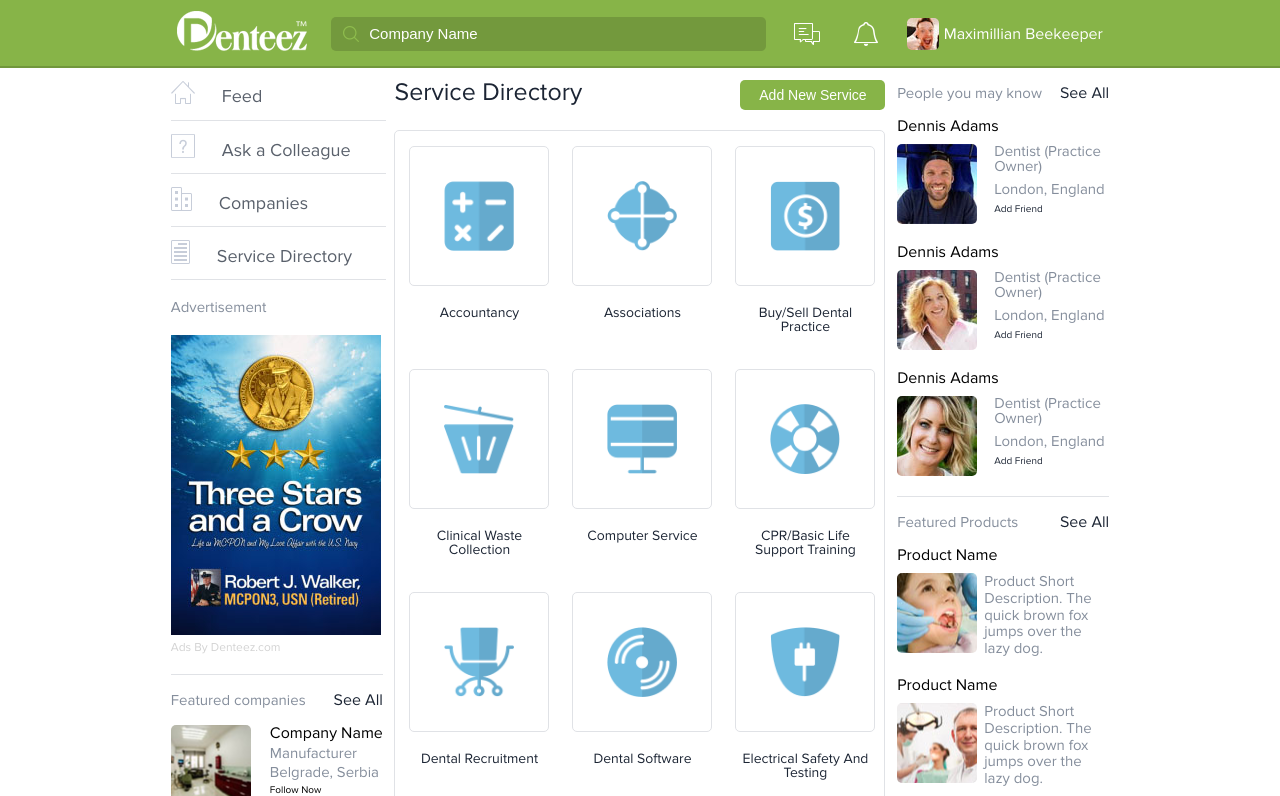
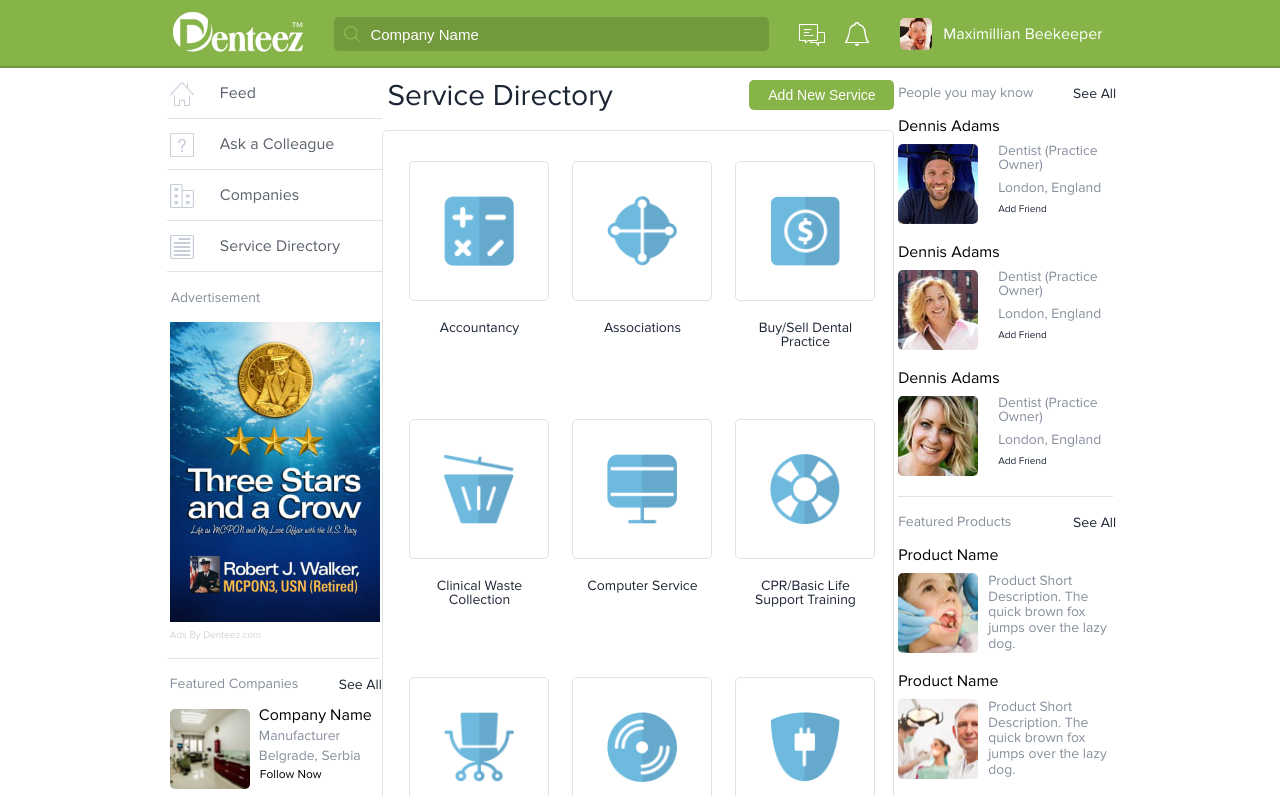
Before and after one commit to vahutson/test-SASS, a plain HTML site: page index.html in a window 1280 px wide. Shown: the top 796 px of the page. Drawn offline with Linux system fonts and the light colour scheme.

Commit message:
pixel perfect processing

```diff
--- a/index.html
+++ b/index.html
@@ -46,7 +46,7 @@
         </div>
         <div class="companies">
             <div class="companies__title">
-                <p class="text__second-color">Featured companies</p>
+                <p class="text__second-color">Featured Companies</p>
                 <a href="#" class="see-all">See All</a>
             </div>
             <div class="companies__item">
--- a/style.scss
+++ b/style.scss
@@ -4,11 +4,14 @@
 }
 
 .text__second-color {
-  font-size: 15px;
+  font-size: 14px;
   color: #858e9c;
 }
 
 .see-all {
+  margin-top: 2px;
+  margin-right: -3px;
+  font-size: 14px;
   color: #1c2534;
   text-decoration: none;
 }
@@ -31,10 +34,15 @@ header {
     padding-top: 11px;
     padding-bottom: 17px;
 
+    .header__logo {
+      margin-left: 3px;
+    }
+
     .header__search {
       position: relative;
       width: 435px;
       margin-top: 5px;
+      margin-left: 20px;
 
       .header__search-icon {
         display: block;
@@ -42,7 +50,7 @@ header {
         width: 30px;
         height: 30px;
         top: 2px;
-        left: 5px;
+        left: 3px;
         background: url("img/Search.png") center no-repeat;
       }
 
@@ -50,7 +58,7 @@ header {
         align-self: baseline;
         width: 100%;
         height: 34px;
-        padding-left: 38px;
+        padding-left: 36px;
         color: white;
         font-size: 15px;
         background-color: #73993d;
@@ -75,7 +83,8 @@ header {
     .header__chat {
       width: 34px;
       height: 34px;
-      margin-top: 5px;
+      margin-top: 7px;
+      margin-left: 15px;
       background: url("img/Chat.png") center no-repeat;
     }
 
@@ -83,6 +92,7 @@ header {
       width: 34px;
       height: 34px;
       margin-top: 5px;
+      margin-right: 15px;
       background: url("img/bell.png") center no-repeat;
     }
   }
@@ -92,15 +102,20 @@ header {
     justify-content: space-between;
     align-items: center;
     margin-top: 5px;
+    margin-right: 13px;
     color: white;
 
     .header__user-photo {
       width: 32px;
       height: 32px;
-      margin-right: 5px;
+      margin-right: 11px;
       background: url("img/user__photo.jpg") center no-repeat;
       border-radius: 5px;
+    }
 
+    .header__user-name {
+      font-size: 16px;
+      margin-right: -6px;
     }
   }
 
@@ -117,44 +132,63 @@ header {
   width: 212px;
 
   nav {
+    ul {
+      display: flex;
+      flex-direction: column;
+      height: 204px;
 
       .navigation__item {
+        position: relative;
         width: 215px;
-      height: 53px;
-      padding-top: 13px;
-      padding-bottom: 13px;
+        height: 52px;
+
+
         border-bottom: 1px solid #e0e2e6;
-      font-size: 18px;
 
         a {
-        padding-left: 27px;
+          position: absolute;
+          top: 17px;
+          padding-left: 26px;
           color: #59606b;
           text-decoration: none;
           vertical-align: text-top;
+          font-size: 16px;
 
+        }
+
+        .nav-icon {
+          width: 24px;
+          height: 24px;
+          margin-top: 14px;
+          margin-left: 3px;
+        }
       }
     }
   }
 }
 
 .advertisement {
-  padding-bottom: 20px;
+  padding-left: 3px;
+  padding-bottom: 17px;
   border-bottom: 1px solid #e0e2e6;
 
   .text__second-color {
-    margin-top: 20px;
-    padding-bottom: 20px;
+    margin-top: 19px;
+    font-size: 14px;
+    padding-left: 1px;
+    padding-bottom: 17px;
   }
 
   .advertisement__copyright {
     color: #d3d3d3;
-    font-size: 12px;
+    font-size: 10px;
     text-decoration: none;
 
   }
 }
 
 .companies {
+  padding-left: 3px;
   border-bottom: 1px solid #e0e2e6;
 
   .companies__title {
@@ -167,6 +201,10 @@ header {
     display: flex;
     justify-content: space-between;
     margin-bottom: 20px;
+
+    .companies__item-name {
+      margin-top: -2px;
+    }
 
     .companies__image {
       width: 80px;
@@ -190,14 +228,18 @@ header {
 
     }
 
+
+
     .companies__info {
       display: flex;
       justify-content: space-between;
       flex-direction: column;
-      padding-bottom: 10px;
+      padding-right: 7px;
+      padding-bottom: 8px;
 
       .companies__follow {
-        font-size: 10px;
+        font-size: 12px;
+        margin-left: 1px;
       }
     }
   }
@@ -205,19 +247,20 @@ header {
 
 .tail {
   margin-top: 17px;
+  margin-left: 3px;
 
   a {
-    font-size: 12px;
+    font-size: 11px;
     color: #b7bfcd;
   }
 
   .tail__copyright {
     display: block;
-    margin-bottom: 19px;
+    margin-bottom: 13px;
   }
 
   .tail__privacy {
-    margin-left: 25px;
+    margin-left: 22px;
   }
 }
 
@@ -226,18 +269,19 @@ main {
   .services__wrapper {
     display: flex;
     justify-content: space-between;
-    align-items: baseline;
-    padding-top: 12px;
+    padding-top: 13px;
     height: 62px;
 
     .services__wrapper-title {
+      padding-left: 5px;
       color: #1c2534;
-      font-size: 25px;
+      font-size: 30px;
     }
 
     .services__add-button {
       width: 145px;
       height: 30px;
+      margin-top: -1px;
       border-style: none;
       border-radius: 5px;
       background-color: #87b448;
@@ -260,6 +304,7 @@ main {
       display: flex;
       justify-content: space-between;
       border-radius: 5px;
+      padding: 15px 9px 20px 12px;
 
       .services__item {
         padding: 15px 9px 20px 14px;
@@ -267,8 +312,6 @@ main {
         &:hover {
           cursor: pointer;
         }
-
-
 
         .padIcon {
           width: 140px;
@@ -295,7 +338,6 @@ main {
             cursor: pointer;
           }
         }
-
 
       }
     }
```
Also changed, not shown: style.css, 1 other file. Lines whose indentation alone changed are shown as unchanged.
